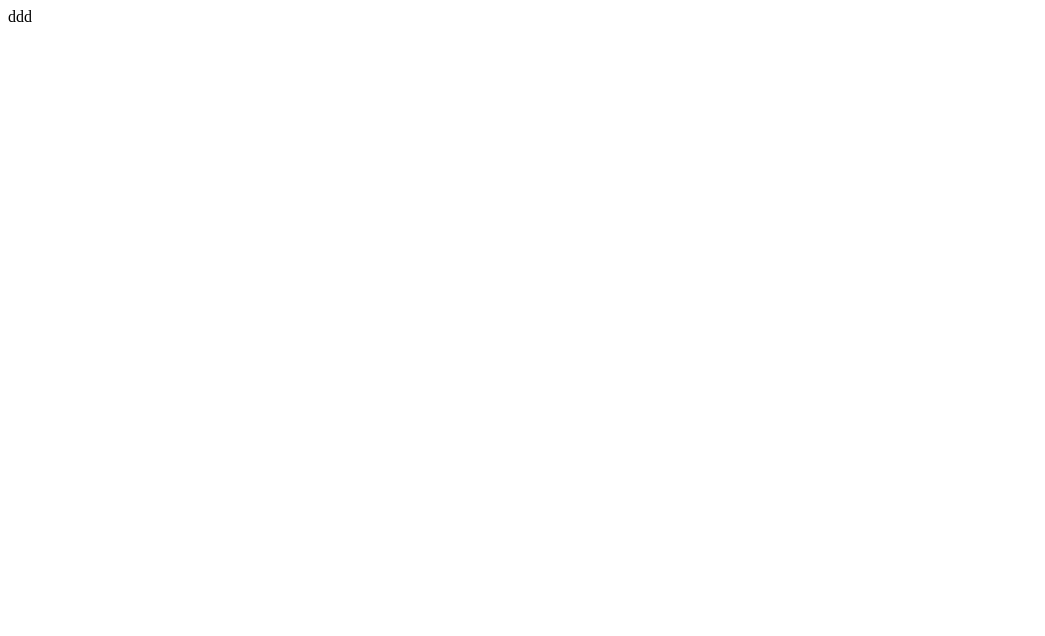
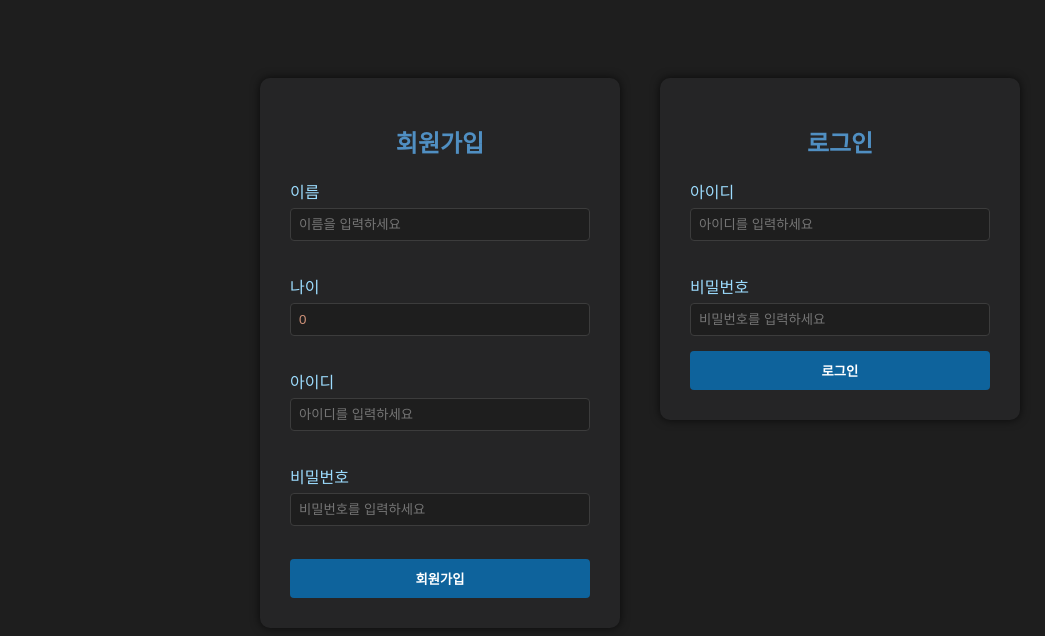
Before and after one commit to Gromiit/AdvancedEng, a plain HTML site: page index.html in a window 1280 px wide. Shown: the whole page, without its empty margins (0-1045 px from the left). Drawn offline with Linux system fonts and the light colour scheme; a web font is replaced by a local one.

Commit message:
지훈킹

```diff
--- a/index.html
+++ b/index.html
@@ -1,11 +1,52 @@
 <!DOCTYPE html>
-<html lang="en">
+<html lang="ko">
   <head>
     <meta charset="UTF-8" />
     <meta name="viewport" content="width=device-width, initial-scale=1.0" />
-    <title>Document</title>
+    <title>logInPage</title>
+    <link rel="stylesheet" href="styles.css" />
   </head>
   <body>
-    <a>ddd</a>
+    <div id="container">
+      <div class="signUp">
+        <form action="#">
+          <h1>회원가입</h1>
+          <label for="name">이름</label>
+          <input id="name" placeholder="이름을 입력하세요" /><br />
+          <label for="age">나이</label>
+          <input
+            id="age"
+            placeholder="나이를 입력하세요"
+            type="number"
+            min="0"
+            value="0"
+          /><br />
+          <label for="id">아이디</label>
+          <input id="id" placeholder="아이디를 입력하세요" /><br />
+          <label for="pw">비밀번호</label>
+          <input
+            id="pw"
+            placeholder="비밀번호를 입력하세요"
+            type="password"
+          /><br />
+          <button class="signUpBttn" onclick="signUpBttn()">회원가입</button>
+        </form>
+      </div>
+      <div class="logIn">
+        <form action="#">
+          <h1>로그인</h1>
+          <label for="idLog">아이디</label>
+          <input id="idLog" placeholder="아이디를 입력하세요" /><br />
+          <label for="pwLog">비밀번호</label>
+          <input
+            id="pwLog"
+            type="password"
+            placeholder="비밀번호를 입력하세요"
+          />
+          <button class="logInBttn" onclick="logInBttn()">로그인</button>
+        </form>
+      </div>
+    </div>
   </body>
+  <script src="index.js"></script>
 </html>
--- /dev/null
+++ b/index.js
@@ -0,0 +1,42 @@
+function signUpBttn() {
+  event.preventDefault();
+
+  const name = document.getElementById("name").value;
+  const age = document.getElementById("age").value;
+  const id = document.getElementById("id").value;
+  const pw = document.getElementById("pw").value;
+
+  if (!name || !age || !id || !pw) {
+    alert("모든 정보를 입력해주세요.");
+    return;
+  }
+
+  const info = { name, age, id, pw };
+  let count = Number(localStorage.getItem("userCount") || 0) + 1;
+
+  localStorage.setItem(`user${count}`, JSON.stringify(info));
+  localStorage.setItem("userCount", count);
+
+  alert("회원가입 완료!");
+
+  location.reload(true);
+}
+
+function logInBttn() {
+  event.preventDefault();
+
+  const idLog = document.getElementById("idLog").value;
+  const pwLog = document.getElementById("pwLog").value;
+  const count = Number(localStorage.getItem("userCount") || 0);
+
+  for (let i = 0; i <= count; i++) {
+    const info = JSON.parse(localStorage.getItem(`user${i}`));
+    if (info && info.id === idLog && info.pw === pwLog) {
+      localStorage.setItem("loggedInUser", info.id);
+      window.location.href = "welcome.html";
+      return;
+    }
+  }
+
+  alert("아이디 또는 비밀번호가 틀렸습니다.");
+}
--- /dev/null
+++ b/styles.css
@@ -0,0 +1,71 @@
+@import url("https://fonts.googleapis.com/css2?family=IBM+Plex+Sans+KR:wght@100;200;300;400;500;600;700&display=swap");
+
+body {
+  font-family: "IBM Plex Sans KR", sans-serif;
+  background-color: #1e1e1e;
+  color: #d4d4d4;
+  display: flex;
+  justify-content: center;
+  align-items: center;
+  height: 100%;
+}
+
+#container {
+  display: flex;
+  gap: 40px;
+  padding-top: 70px;
+}
+
+form {
+  background-color: #252526;
+  padding: 30px;
+  border-radius: 10px;
+  box-shadow: 0 0 10px rgba(0, 0, 0, 0.7);
+  width: 300px;
+}
+
+h1 {
+  font-size: 24px;
+  color: #508fc2;
+  margin-bottom: 20px;
+  text-align: center;
+}
+
+label {
+  display: block;
+  margin-bottom: 5px;
+  color: #9cdcfe;
+}
+
+input {
+  display: flex;
+  justify-content: center;
+  width: 94%;
+  padding: 8px;
+  margin-bottom: 15px;
+  background-color: #1e1e1e;
+  border: 1px solid #3c3c3c;
+  border-radius: 4px;
+  color: #ce9178;
+  outline: none;
+}
+
+input:focus {
+  border-color: #007acc;
+}
+
+button {
+  width: 100%;
+  padding: 10px;
+  background-color: #0e639c;
+  border: none;
+  border-radius: 4px;
+  color: white;
+  font-weight: bold;
+  cursor: pointer;
+  transition: background-color 0.2s ease;
+}
+
+button:hover {
+  background-color: #1177bb;
+}
--- /dev/null
+++ b/welcome.css
@@ -0,0 +1,47 @@
+/* welcome 페이지 */
+
+body {
+  background-color: #1e1e1e;
+  color: #d4d4d4;
+}
+
+h1 {
+  color: #508fc2;
+}
+
+button {
+  width: 100px;
+  padding: 10px;
+  background-color: #0e639c;
+  border: none;
+  border-radius: 4px;
+  color: white;
+  font-weight: bold;
+  cursor: pointer;
+  transition: background-color 0.2s ease;
+}
+
+button:hover {
+  background-color: #1177bb;
+}
+
+a {
+  font-family: "IBM Plex Sans KR", sans-serif;
+  background-color: #ce9178;
+  margin: 15px;
+  padding: 5px;
+  border-radius: 13px;
+  text-decoration: none;
+}
+
+a:link {
+  color: rgb(237, 226, 226);
+}
+
+a:visited {
+  color: rgb(237, 226, 226);
+}
+
+img {
+  width: 20%;
+}
```
Also changed, not shown: welcome.html (added, +34 -0 lines), welcome.js (added, +67 -0 lines), 1 other file.
